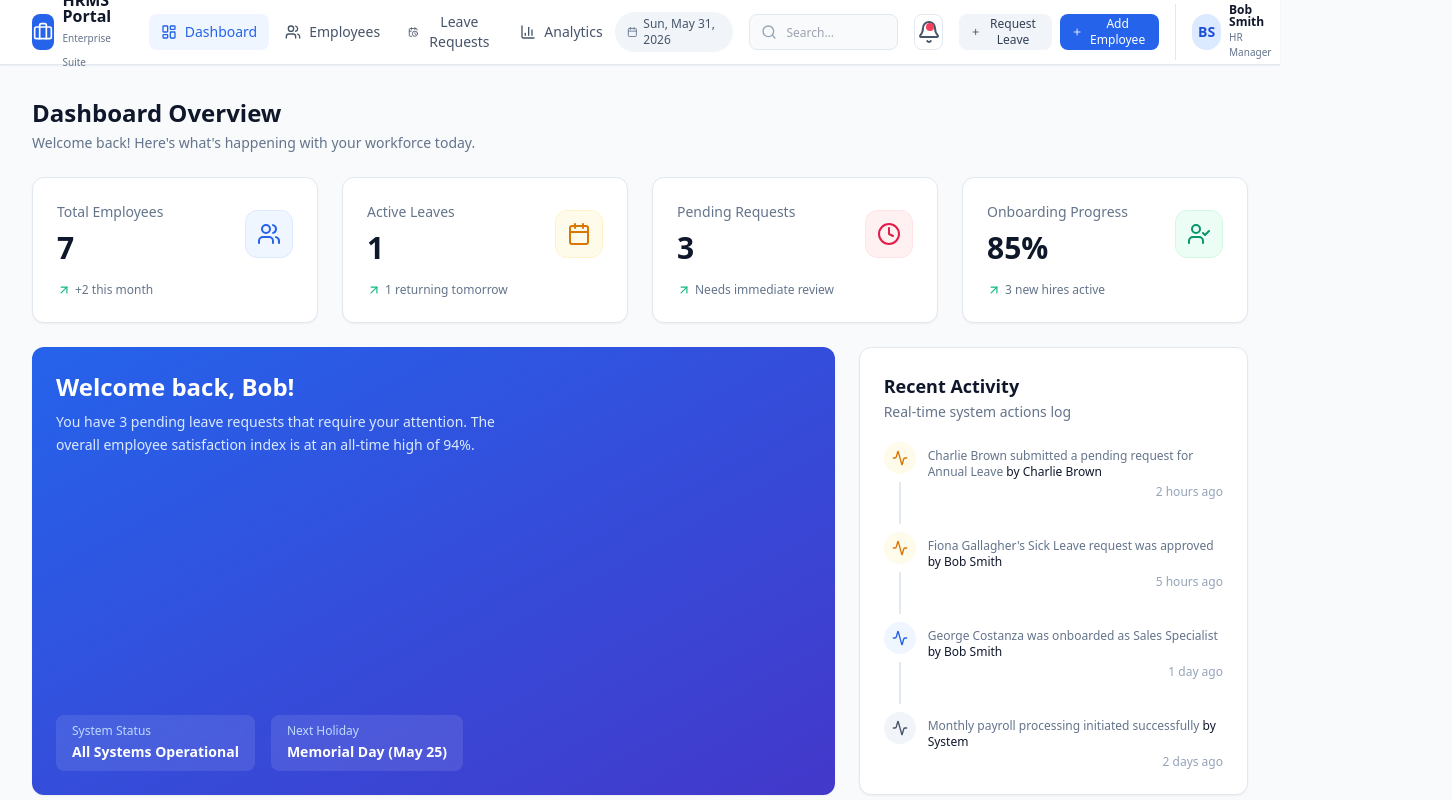
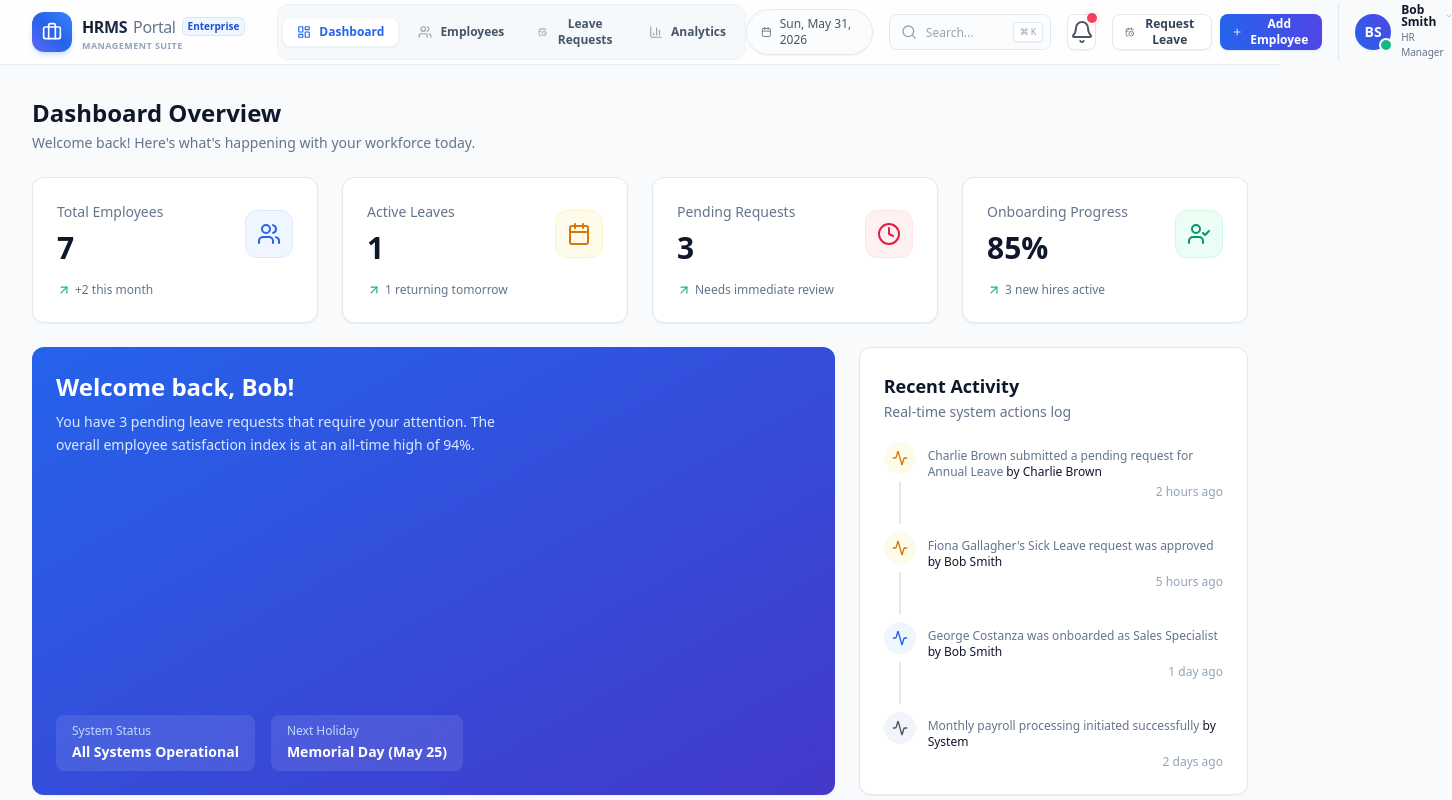
Before and after one commit to muhil0304/HRMS, a React (Vite) app: page / in a window 1280 px wide. Shown: the top 800 px of the page, 1452 px wide, since content can reach past the window. Built offline with nearby package versions, Linux system fonts and the light colour scheme.

Commit message:
SCRUM-34: Update the header to mordern view professional

```diff
--- a/src/components/Header.tsx
+++ b/src/components/Header.tsx
@@ -10,7 +10,8 @@ import {
   BarChart3,
   Briefcase,
   Menu,
-  X
+  X,
+  ChevronDown
 } from 'lucide-react';
 import { Button } from './ui/Button';
 
@@ -44,23 +45,39 @@ export const Header: React.FC<HeaderProps> = ({
   ];
 
   return (
-    <header className="sticky top-0 z-30 w-full border-b border-slate-200 bg-white shadow-sm">
+    <header className="sticky top-0 z-40 w-full backdrop-blur-md bg-white/80 border-b border-slate-200/80 transition-all duration-200">
       {/* Top Bar */}
-      <div className="flex h-16 items-center justify-between px-4 sm:px-8">
+      <div className="flex h-16 items-center justify-between px-4 sm:px-8 max-w-7xl mx-auto w-full">
         {/* Left: Logo & Brand */}
-        <div className="flex items-center gap-6">
-          <div className="flex items-center gap-2">
-            <div className="flex h-9 w-9 items-center justify-center rounded-lg bg-blue-600 text-white">
+        <div className="flex items-center gap-8">
+          <div
+            onClick={() => setView('dashboard')}
+            className="flex items-center gap-2.5 group cursor-pointer select-none"
+          >
+            <div className="relative flex h-10 w-10 items-center justify-center rounded-xl bg-gradient-to-tr from-indigo-500 via-blue-600 to-blue-500 text-white shadow-md shadow-blue-500/20 transition-transform duration-300 group-hover:scale-105">
+              <div className="absolute inset-0 rounded-xl bg-white/10 opacity-0 group-hover:opacity-100 transition-opacity duration-300" />
               <Briefcase className="h-5 w-5" />
             </div>
-            <div>
-              <h1 className="text-base font-bold text-slate-900 leading-none">HRMS Portal</h1>
-              <span className="text-[10px] font-medium text-slate-500">Enterprise Suite</span>
+            <div className="flex flex-col">
+              <div className="flex items-center gap-1.5">
+                <span className="text-base font-extrabold tracking-tight bg-gradient-to-r from-slate-900 via-slate-800 to-blue-950 bg-clip-text text-transparent">
+                  HRMS
+                </span>
+                <span className="text-base font-light tracking-tight text-slate-500">
+                  Portal
+                </span>
+                <span className="inline-flex items-center rounded-md bg-blue-50 px-1.5 py-0.5 text-[10px] font-semibold text-blue-700 ring-1 ring-inset ring-blue-700/10">
+                  Enterprise
+                </span>
+              </div>
+              <span className="text-[9px] font-semibold text-slate-400 tracking-wider uppercase leading-none mt-0.5">
+                Management Suite
+              </span>
             </div>
           </div>
 
           {/* Desktop Navigation Links */}
-          <nav className="hidden md:flex items-center gap-1">
+          <nav className="hidden md:flex items-center gap-1 bg-slate-100/60 p-1 rounded-xl border border-slate-200/40">
             {menuItems.map((item) => {
               const Icon = item.icon;
               const isActive = currentView === item.id;
@@ -68,13 +85,13 @@ export const Header: React.FC<HeaderProps> = ({
                 <button
                   key={item.id}
                   onClick={() => setView(item.id)}
-                  className={`flex items-center gap-2 rounded-lg px-3 py-2 text-sm font-medium transition-colors ${
+                  className={`flex items-center gap-2 rounded-lg px-3.5 py-1.5 text-xs font-semibold transition-all duration-200 ${
                     isActive
-                      ? 'bg-blue-50 text-blue-600'
-                      : 'text-slate-600 hover:bg-slate-50 hover:text-slate-900'
+                      ? 'bg-white text-blue-600 shadow-sm border border-slate-200/50'
+                      : 'text-slate-600 hover:bg-white/50 hover:text-slate-900 border border-transparent'
                   }`}
                 >
-                  <Icon className="h-4 w-4" />
+                  <Icon className={`h-3.5 w-3.5 ${isActive ? 'text-blue-600' : 'text-slate-400'}`} />
                   {item.label}
                 </button>
               );
@@ -85,25 +102,32 @@ export const Header: React.FC<HeaderProps> = ({
         {/* Right: Search, Notifications, Actions, Profile, Hamburger */}
         <div className="flex items-center gap-4">
           {/* Today's Date (Desktop only) */}
-          <div className="hidden lg:flex items-center gap-1.5 rounded-full bg-slate-100 px-3 py-1 text-xs font-medium text-slate-600">
+          <div className="hidden lg:flex items-center gap-2 rounded-full border border-slate-200/80 bg-slate-50/50 px-3.5 py-1.5 text-xs font-medium text-slate-600 shadow-sm">
             <Calendar className="h-3.5 w-3.5 text-slate-500" />
-            {today}
+            <span>{today}</span>
           </div>
 
           {/* Search Bar (Desktop only) */}
-          <div className="relative hidden xl:block w-48">
-            <Search className="absolute left-3 top-2.5 h-4 w-4 text-slate-400" />
+          <div className="relative hidden xl:flex items-center w-52">
+            <Search className="absolute left-3 h-4 w-4 text-slate-400" />
             <input
               type="text"
               placeholder="Search..."
-              className="h-9 w-full rounded-lg border border-slate-200 bg-slate-50 pl-9 pr-3 text-xs outline-none transition-all focus:border-blue-500 focus:bg-white focus:ring-2 focus:ring-blue-100"
+              className="h-9 w-full rounded-lg border border-slate-200 bg-slate-50/50 pl-9 pr-12 text-xs outline-none transition-all duration-200 focus:border-blue-500 focus:bg-white focus:ring-2 focus:ring-blue-100"
             />
+            <div className="absolute right-2 flex items-center gap-0.5 rounded border border-slate-200 bg-white px-1.5 py-0.5 text-[9px] font-medium text-slate-400 shadow-sm pointer-events-none">
+              <span>⌘</span>
+              <span>K</span>
+            </div>
           </div>
 
           {/* Notifications */}
-          <button className="relative flex h-9 w-9 items-center justify-center rounded-lg border border-slate-200 hover:bg-slate-50 transition-colors">
+          <button className="relative flex h-9 w-9 items-center justify-center rounded-lg border border-slate-200 bg-white hover:bg-slate-50 hover:border-slate-300 transition-all duration-200 shadow-sm">
             <Bell className="h-4.5 w-4.5 text-slate-600" />
-            <span className="absolute right-2 top-2 h-2 w-2 rounded-full bg-rose-500" />
+            <span className="absolute -top-0.5 -right-0.5 flex h-2.5 w-2.5">
+              <span className="animate-ping absolute inline-flex h-full w-full rounded-full bg-rose-400 opacity-75"></span>
+              <span className="relative inline-flex rounded-full h-2.5 w-2.5 bg-rose-500"></span>
+            </span>
           </button>
 
           {/* Desktop Action Buttons */}
@@ -112,16 +136,16 @@ export const Header: React.FC<HeaderProps> = ({
               variant="secondary"
               size="sm"
               onClick={onAddLeaveClick}
-              className="gap-1.5 h-9 text-xs"
+              className="gap-1.5 h-9 text-xs font-semibold border border-slate-200 bg-white text-slate-700 hover:bg-slate-50 hover:text-slate-900 hover:border-slate-300 shadow-sm transition-all duration-200"
             >
-              <Plus className="h-3.5 w-3.5" />
+              <CalendarClock className="h-3.5 w-3.5 text-slate-500" />
               Request Leave
             </Button>
             <Button
               variant="primary"
               size="sm"
               onClick={onAddEmployeeClick}
-              className="gap-1.5 h-9 text-xs"
+              className="gap-1.5 h-9 text-xs font-semibold bg-gradient-to-r from-blue-600 to-indigo-600 text-white hover:from-blue-700 hover:to-indigo-700 shadow-sm shadow-blue-100 hover:shadow-md transition-all duration-200 border-0"
             >
               <Plus className="h-3.5 w-3.5" />
               Add Employee
@@ -129,20 +153,29 @@ export const Header: React.FC<HeaderProps> = ({
           </div>
 
           {/* User Profile */}
-          <div className="flex items-center gap-2 border-l border-slate-200 pl-4">
-            <div className="flex h-9 w-9 items-center justify-center rounded-full bg-blue-100 text-blue-700 font-bold text-sm">
+          <div className="flex items-center gap-2.5 border-l border-slate-200 pl-4 cursor-pointer group">
+            <div className="relative">
+              <div className="flex h-9 w-9 items-center justify-center rounded-full bg-gradient-to-tr from-blue-600 to-indigo-600 text-white font-bold text-sm shadow-sm">
                 BS
               </div>
+              <span className="absolute bottom-0 right-0 block h-2.5 w-2.5 rounded-full bg-emerald-500 ring-2 ring-white" />
+            </div>
             <div className="hidden lg:block text-left">
-              <h4 className="text-xs font-semibold text-slate-900 leading-none">Bob Smith</h4>
-              <p className="text-[10px] text-slate-500 mt-0.5">HR Manager</p>
+              <div className="flex items-center gap-1">
+                <h4 className="text-xs font-semibold text-slate-900 group-hover:text-blue-600 transition-colors leading-none">
+                  Bob Smith
+                </h4>
+                <ChevronDown className="h-3 w-3 text-slate-400 group-hover:text-slate-600 transition-colors" />
+              </div>
+              <p className="text-[10px] text-slate-500 font-medium mt-0.5">HR Manager</p>
             </div>
           </div>
 
           {/* Mobile Menu Hamburger Button */}
           <button
             onClick={() => setIsMobileMenuOpen(!isMobileMenuOpen)}
-            className="rounded-lg p-1.5 text-slate-600 hover:bg-slate-100 hover:text-slate-900 md:hidden"
+            className="rounded-lg p-1.5 text-slate-600 hover:bg-slate-100 hover:text-slate-900 md:hidden transition-colors"
+            aria-label="Toggle Menu"
           >
             {isMobileMenuOpen ? <X className="h-6 w-6" /> : <Menu className="h-6 w-6" />}
           </button>
@@ -151,10 +184,24 @@ export const Header: React.FC<HeaderProps> = ({
 
       {/* Mobile Menu Dropdown */}
       {isMobileMenuOpen && (
-        <div className="border-t border-slate-200 bg-slate-50 px-4 py-4 md:hidden space-y-4">
+        <div className="absolute top-16 left-0 right-0 border-b border-slate-200 bg-white/95 backdrop-blur-md shadow-lg md:hidden transition-all duration-300 ease-in-out z-50">
+          <div className="px-4 py-5 space-y-5">
+            {/* Search Bar for Mobile */}
+            <div className="relative flex items-center w-full">
+              <Search className="absolute left-3 h-4 w-4 text-slate-400" />
+              <input
+                type="text"
+                placeholder="Search..."
+                className="h-10 w-full rounded-lg border border-slate-200 bg-slate-50/50 pl-9 pr-4 text-sm outline-none transition-all focus:border-blue-500 focus:bg-white focus:ring-2 focus:ring-blue-100"
+              />
+            </div>
+
             {/* Mobile Navigation Links */}
             <div className="space-y-1">
-            <p className="text-[10px] font-bold uppercase tracking-wider text-slate-400 px-3 mb-2">Navigation</p>
+              <p className="text-[10px] font-bold uppercase tracking-wider text-slate-400 px-3 mb-2">
+                Navigation
+              </p>
+              <div className="grid grid-cols-2 gap-2">
                 {menuItems.map((item) => {
                   const Icon = item.icon;
                   const isActive = currentView === item.id;
@@ -165,46 +212,64 @@ export const Header: React.FC<HeaderProps> = ({
                         setView(item.id);
                         setIsMobileMenuOpen(false);
                       }}
-                  className={`flex w-full items-center gap-3 rounded-lg px-3 py-2.5 text-sm font-medium transition-colors ${
+                      className={`flex items-center gap-2.5 rounded-xl px-3.5 py-3 text-sm font-semibold transition-all duration-200 ${
                         isActive
-                      ? 'bg-blue-600 text-white'
-                      : 'text-slate-600 hover:bg-slate-100 hover:text-slate-900'
+                          ? 'bg-blue-50 text-blue-600 border border-blue-100/50 shadow-sm'
+                          : 'text-slate-600 hover:bg-slate-50 hover:text-slate-900 border border-transparent'
                       }`}
                     >
-                  <Icon className="h-5 w-5" />
+                      <Icon className={`h-4.5 w-4.5 ${isActive ? 'text-blue-600' : 'text-slate-400'}`} />
                       {item.label}
                     </button>
                   );
                 })}
               </div>
+            </div>
 
             {/* Mobile Action Buttons */}
-          <div className="space-y-2 pt-2 border-t border-slate-200 sm:hidden">
-            <p className="text-[10px] font-bold uppercase tracking-wider text-slate-400 px-3 mb-2">Actions</p>
+            <div className="space-y-2.5 pt-4 border-t border-slate-100">
+              <p className="text-[10px] font-bold uppercase tracking-wider text-slate-400 px-3 mb-2">
+                Quick Actions
+              </p>
+              <div className="flex flex-col sm:flex-row gap-2">
                 <Button
                   variant="secondary"
-              size="sm"
+                  size="md"
                   onClick={() => {
                     onAddLeaveClick();
                     setIsMobileMenuOpen(false);
                   }}
-              className="w-full gap-1.5 h-9 text-xs"
+                  className="w-full gap-2 h-10 text-sm font-semibold border border-slate-200 bg-white text-slate-700 hover:bg-slate-50 shadow-sm"
                 >
-              <Plus className="h-3.5 w-3.5" />
+                  <CalendarClock className="h-4 w-4 text-slate-500" />
                   Request Leave
                 </Button>
                 <Button
                   variant="primary"
-              size="sm"
+                  size="md"
                   onClick={() => {
                     onAddEmployeeClick();
                     setIsMobileMenuOpen(false);
                   }}
-              className="w-full gap-1.5 h-9 text-xs"
+                  className="w-full gap-2 h-10 text-sm font-semibold bg-gradient-to-r from-blue-600 to-indigo-600 text-white hover:from-blue-700 hover:to-indigo-700 shadow-sm"
                 >
-              <Plus className="h-3.5 w-3.5" />
+                  <Plus className="h-4 w-4" />
                   Add Employee
                 </Button>
+              </div>
+            </div>
+
+            {/* Mobile Date & User Info */}
+            <div className="pt-4 border-t border-slate-100 flex items-center justify-between">
+              <div className="flex items-center gap-2 text-xs font-medium text-slate-500">
+                <Calendar className="h-4 w-4 text-slate-400" />
+                <span>{today}</span>
+              </div>
+              <div className="flex items-center gap-2">
+                <span className="inline-flex h-2 w-2 rounded-full bg-emerald-500 animate-pulse" />
+                <span className="text-xs font-medium text-slate-500">System Online</span>
+              </div>
+            </div>
           </div>
         </div>
       )}
```
Lines whose indentation alone changed are shown as unchanged.
